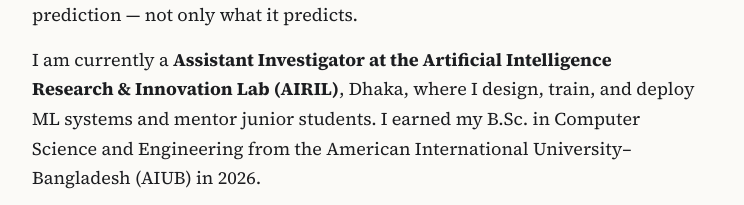
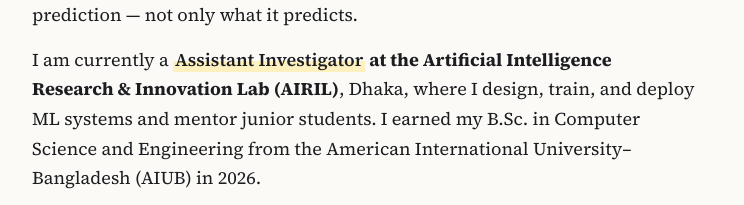
Before and after one commit to Pappokhan/Pappokhan.github.io, a plain HTML site: page index.html in a window 1280 px wide. Shown: the part 348-553 px from the top of the page, 120-864 px from the left. Drawn offline with nearby package versions, Linux system fonts and the light colour scheme; grey boxes are pictures that could not be loaded.

Commit message:
Update index.html

```diff
--- a/index.html
+++ b/index.html
@@ -47,7 +47,7 @@
 
     <p>I am a computational AI researcher building <mark>trustworthy, explainable, and reliable AI for healthcare</mark>. I work on medical image analysis, <strong>calibrated federated learning</strong> under distribution shift, post-hoc interpretability (XAI), and <strong>LLM/agent systems</strong> that help clinicians understand <em>why</em> a model makes a prediction — not only what it predicts.</p>
 
-    <p>I am currently a <strong>Assistant Investigator at the Artificial Intelligence Research &amp; Innovation Lab (AIRIL)</strong>, Dhaka, where I design, train, and deploy ML systems and mentor junior students. I earned my B.Sc. in Computer Science and Engineering from the American International University–Bangladesh (AIUB) in 2026.</p>
+    <p>I am currently a <strong><mark>Assistant Investigator</mark> at the Artificial Intelligence Research &amp; Innovation Lab (AIRIL)</strong>, Dhaka, where I design, train, and deploy ML systems and mentor junior students. I earned my B.Sc. in Computer Science and Engineering from the American International University–Bangladesh (AIUB) in 2026.</p>
 
     <p>I have authored <mark>5 peer-reviewed publications, including 2 Q1 journal articles</mark> in <em>IEEE Access</em> and <em>Artificial Intelligence and Applications</em>, presented at <strong>3 IEEE conferences</strong>, and serve as a <strong>peer reviewer</strong> for an international conference.</p>
 
```
